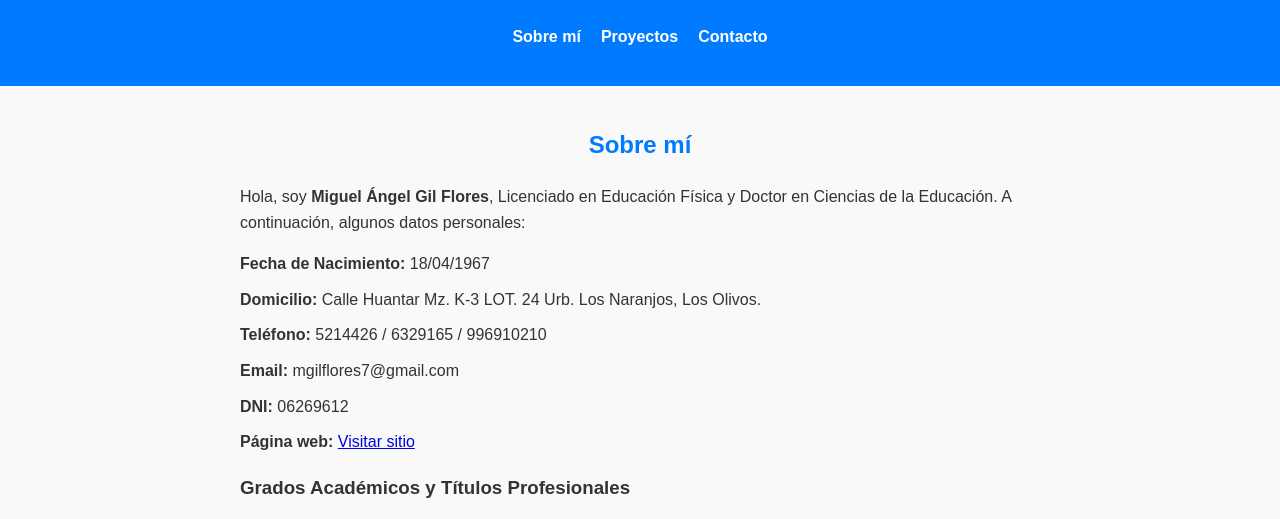
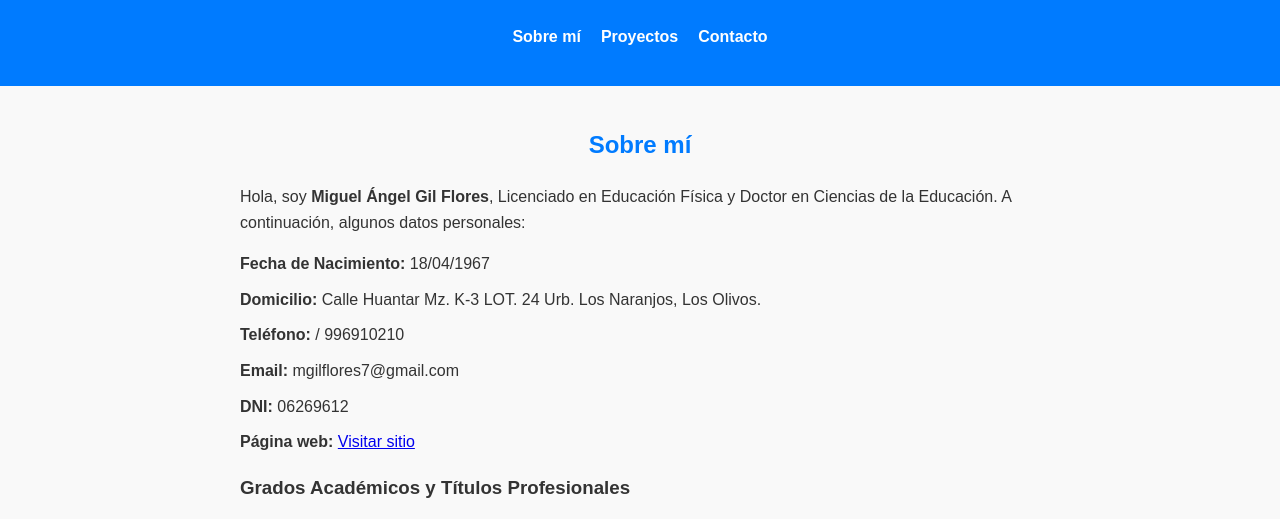
Before and after one commit to miguelgil2023/mi-pagina-personal, a plain HTML site: page index.html in a window 1280 px wide. Shown: the part 266-785 px from the top of the page. Drawn offline with Linux system fonts and the light colour scheme.

Commit message:
Update index.html

```diff
--- a/index.html
+++ b/index.html
@@ -29,7 +29,7 @@
             <ul class="datos-personales">
                 <li><strong>Fecha de Nacimiento:</strong> 18/04/1967</li>
                 <li><strong>Domicilio:</strong> Calle Huantar Mz. K-3 LOT. 24 Urb. Los Naranjos, Los Olivos.</li>
-                <li><strong>Teléfono:</strong> 5214426 / 6329165 / 996910210</li>
+                <li><strong>Teléfono:</strong>  / 996910210</li>
                 <li><strong>Email:</strong> mgilflores7@gmail.com</li>
                 <li><strong>DNI:</strong> 06269612</li>
                 <li><strong>Página web:</strong> <a href="https://miguelgil2023.github.io/mi-pagina-personal/#sobre-mi">Visitar sitio</a></li>
```
